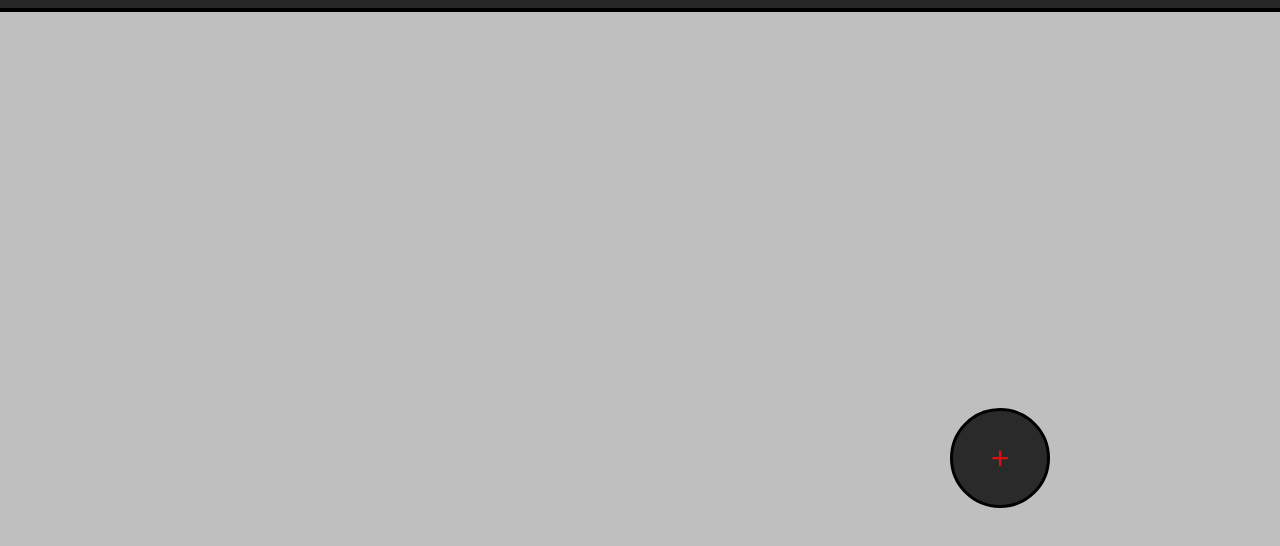
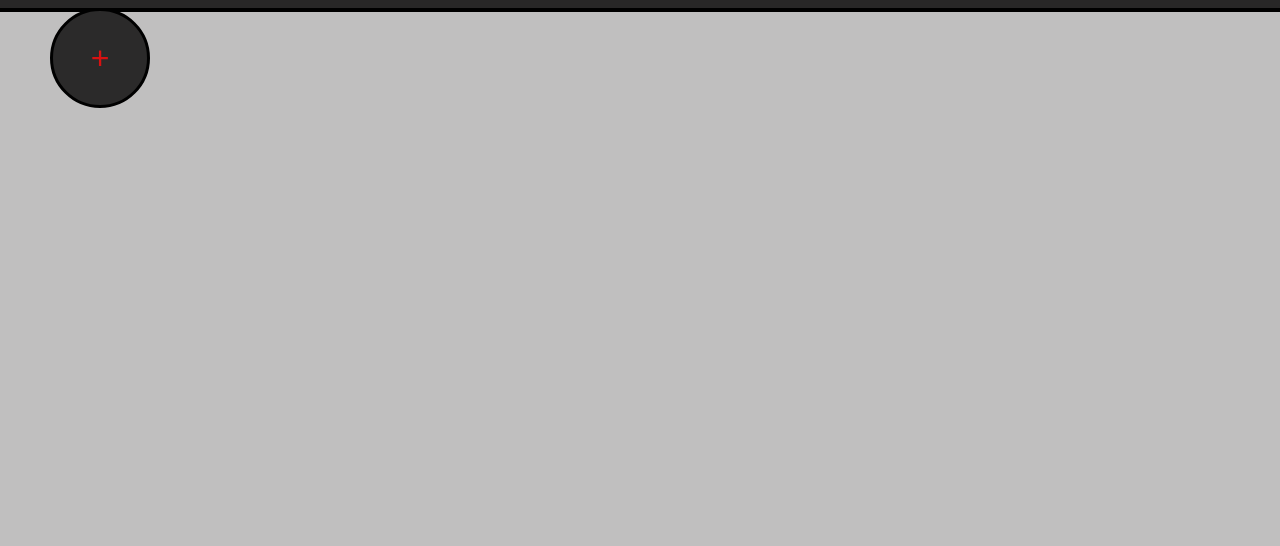
Before and after one commit to gmithu/array-storing, a plain HTML site: page index.html in a window 1280 px wide. Shown: the part 92-638 px from the top of the page. Drawn offline with Linux system fonts and the light colour scheme.

Commit message:
change style

```diff
--- a/style.css
+++ b/style.css
@@ -25,9 +25,10 @@ body {
     font-size: xx-large;
     color: rgb(217, 17, 17);
     position: absolute;
-    top: 500px;
-    left: 900px;
-
+    top: 100px;
+    left: 0px;
+    margin: none;
+    padding: 0;
 }
 
 .allcon {
@@ -146,10 +147,10 @@ textarea::placeholder {
 }
 
 .btun {
-    width:100px;
-    height:30px;
-   background-color: rgb(71, 69, 69);
-    border:none;
+    width: 100px;
+    height: 30px;
+    background-color: rgb(71, 69, 69);
+    border: none;
     border-radius: 9px;
     color: white;
 }
```
